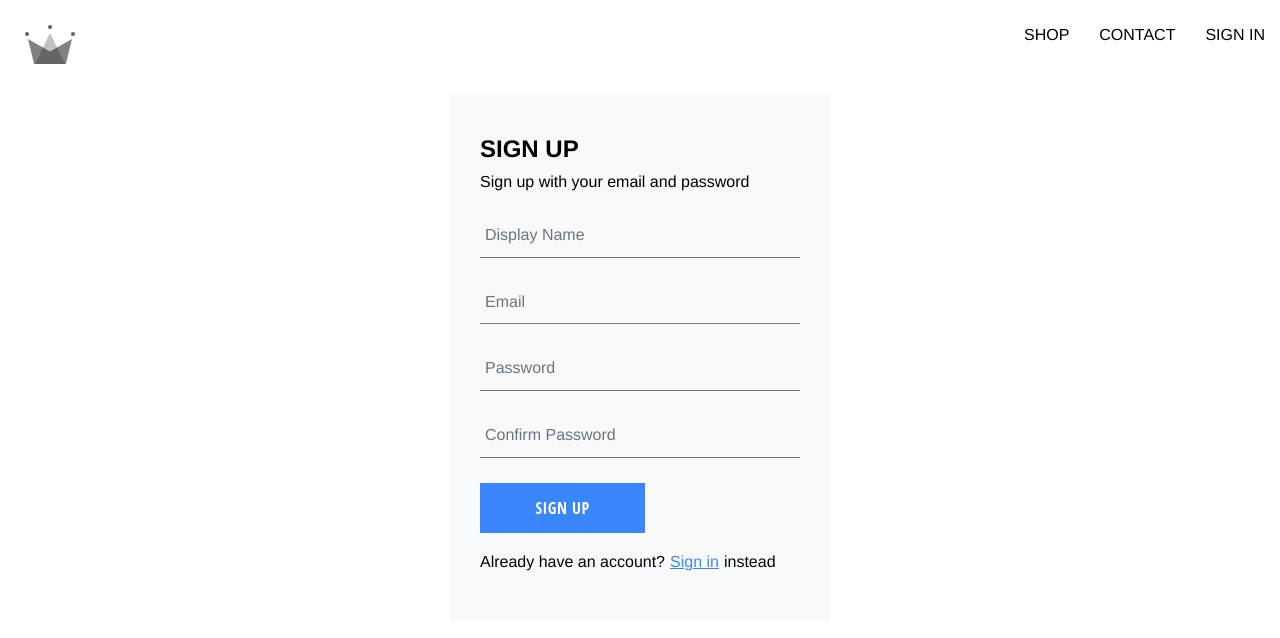
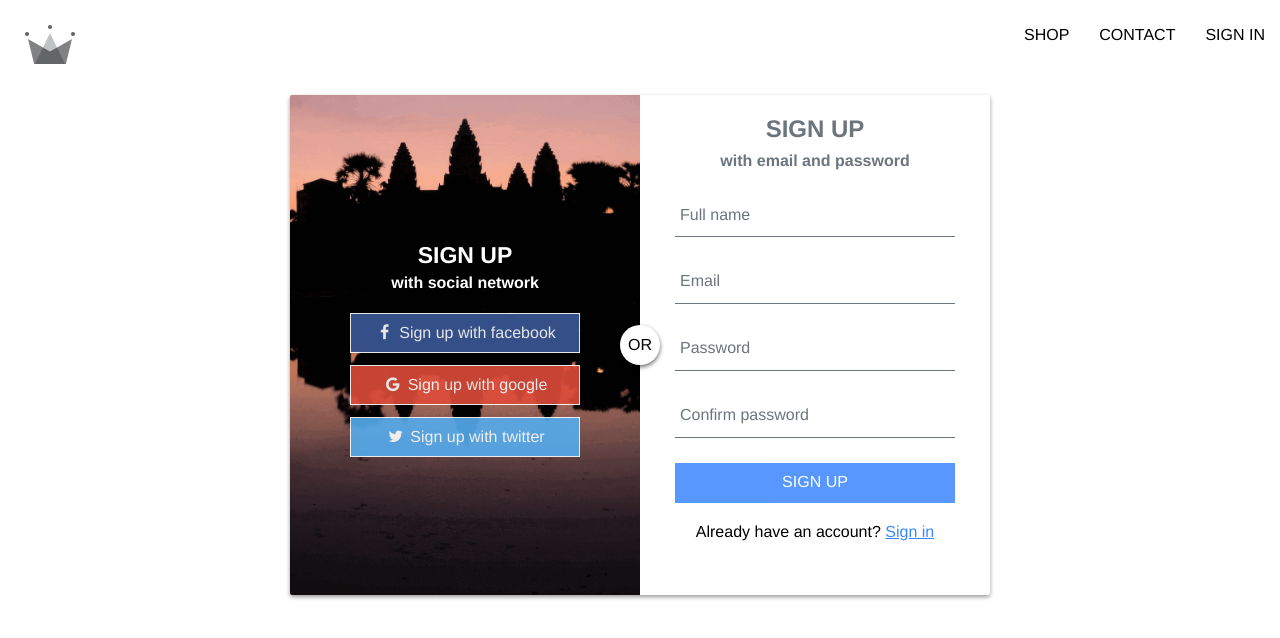
Before and after one commit to vattcarter7/klooky, a React (Create React App) app in the folder client-web/: page /signup in a window 1280 px wide. Shown: the top 638 px of the page. Built offline with nearby package versions, Linux system fonts and the light colour scheme.

Commit message:
finish sign in and signup markup

```diff
--- a/client-web/src/components/custom-button/styles/custom-button-styles.js
+++ b/client-web/src/components/custom-button/styles/custom-button-styles.js
@@ -8,14 +8,6 @@ const buttonStyles = css`
     css`
       background: ${BLUE_MEDIUM};
       color: black;
-    `}
-  ${(props) =>
-    props.facebook &&
-    css`
-      background: ${BLUE_MEDIUM};
-      color: white;
-      min-width: 250px;
-      font-size: 14px;
     `}
   color: white;
   border: none;
@@ -37,22 +29,7 @@ const invertedButtonStyles = css`
   }
 `;
 
-const googleSignInStyles = css`
-  background-color: #db4a39;
-  min-width: 250px;
-  font-size: 14px;
-  color: white;
-  &:hover {
-    background-color: #db4a40;
-    border: none;
-  }
-`;
-
-const getButtonStyles = ({ isGoogleSignIn, inverted }) => {
-  if (isGoogleSignIn) {
-    return googleSignInStyles;
-  }
-
+const getButtonStyles = ({ inverted }) => {
   return inverted ? invertedButtonStyles : buttonStyles;
 };
 
@@ -63,7 +40,6 @@ export const CustomButtonContainer = styled.button`
   letter-spacing: 0.5px;
   line-height: 50px;
   padding: 0 35px 0 35px;
-  text-transform: uppercase;
   font-family: 'Open Sans Condensed';
   font-weight: bolder;
   cursor: pointer;
--- a/client-web/src/pages/sign-in/sign-in-page.js
+++ b/client-web/src/pages/sign-in/sign-in-page.js
@@ -1,6 +1,6 @@
 import React, { useState } from 'react';
 
-import { FormInput, CustomButton, SocialNetworkButton } from '../../components';
+import { FormInput, SocialNetworkButton } from '../../components';
 
 import {
   SignInContainer,
@@ -12,9 +12,9 @@ import {
   SignUpLinkContainer,
   SocialSignInContainer,
   SocialSignInInner,
-  FormInputContainer,
   ForgotPasswordLink,
-  Or
+  Or,
+  SignInButton
 } from './styles/sign-in-page-styles';
 
 const SignInPage = ({ googleSignInStart }) => {
@@ -41,7 +41,8 @@ const SignInPage = ({ googleSignInStart }) => {
     <SignInContainer>
       <SocialSignInContainer>
         <SocialSignInInner>
-          <SignInTitle social>Sign In With Social Network</SignInTitle>
+          <SignInTitle social>SIGN IN</SignInTitle>
+          <SignInSubTitle social>with social network</SignInSubTitle>
           <SocialNetworkButton
             facebook
             onClick={() => console.log('click on facebook button')}
@@ -52,17 +53,18 @@ const SignInPage = ({ googleSignInStart }) => {
             <i className='fa fa-google fa-fw'></i> Sign in with google
           </SocialNetworkButton>
           <SocialNetworkButton twitter>
-            <i class='fa fa-twitter fa-fw'></i> Sign in with twitter
+            <i className='fa fa-twitter fa-fw'></i> Sign in with twitter
           </SocialNetworkButton>
         </SocialSignInInner>
       </SocialSignInContainer>
+
       <Or>OR</Or>
+
       <form onSubmit={handleSubmit}>
         <EmailSignInContainer>
           <EmailSignInInner>
             <SignInTitle>SIGN IN</SignInTitle>
             <SignInSubTitle>with email and password</SignInSubTitle>
-            <FormInputContainer>
             <FormInput
               name='email'
               type='email'
@@ -79,16 +81,14 @@ const SignInPage = ({ googleSignInStart }) => {
               label='password'
               required
             />
-              <CustomButton primary type='submit'>
-                {' '}
-                Sign in{' '}
-              </CustomButton>
-            </FormInputContainer>
+
+            <SignInButton>SIGN IN</SignInButton>
 
             <SignUpLinkContainer>
               Don't have an account?{' '}
               <SignUpLink to='signup'> Sign up</SignUpLink>
             </SignUpLinkContainer>
+            <br />
             <ForgotPasswordLink to='forgot-password'>
               Forgot your password?
             </ForgotPasswordLink>
--- a/client-web/src/pages/sign-in/styles/sign-in-page-styles.js
+++ b/client-web/src/pages/sign-in/styles/sign-in-page-styles.js
@@ -24,10 +24,12 @@ export const EmailSignInContainer = styled.div`
 `;
 
 export const EmailSignInInner = styled.div`
-  display: flex;
-  flex-direction: column;
-  align-items: center;
-  height: 300px;
+  width: 280px;
+  height: 200px;
+  margin-right: auto;
+  margin-left: auto;
+  margin-top: 30px;
+  text-align: center;
 `;
 
 export const SocialSignInContainer = styled.div`
@@ -56,39 +58,41 @@ export const SocialSignInInner = styled.div`
   margin-top: 125px;
 `;
 
-export const FormInputContainer = styled.div`
-  display: flex;
-  flex-direction: column;
-  width: 290px;
-  justify-content: center;
-`;
+export const SignInTitle = styled.h2`
+  color: ${GREY_MEDIUM};
 
-export const SignInTitle = styled.h1`
-  margin: 10px 0 20px 0;
-
-  color: ${GREY_MEDIUM};
   ${(props) =>
     props.social &&
     css`
       color: white;
       font-size: 23px;
-      width: 180px;
+      line-height: 30px;
+      margin-bottom: 8px;
+      width: 220px;
     `}
 `;
 
 export const SignInSubTitle = styled.h4`
-  margin: 10px 0 20px 0;
+  margin: -10px 0 0 0;
   color: ${GREY_MEDIUM};
+
+  ${(props) =>
+    props.social &&
+    css`
+      color: white;
+      margin-bottom: 15px;
+      line-height: 30px;
+      width: 220px;
+    `}
 `;
 
 export const SignUpLinkContainer = styled.div`
-  display: flex;
   margin-top: 20px;
 `;
 
 export const SignUpLink = styled(Link)`
-  margin-left: 5px;
-  margin-right: 5px;
+  margin-left: auto;
+  margin-right: auto;
   cursor: pointer;
   color: ${BLUE_MEDIUM};
 
@@ -98,9 +102,8 @@ export const SignUpLink = styled(Link)`
 `;
 
 export const ForgotPasswordLink = styled(Link)`
-  margin-left: 5px;
-  margin-right: 5px;
-  margin-top: 25px;
+  margin-right: auto;
+  margin-left: auto;
   cursor: pointer;
   color: ${BLUE_MEDIUM};
 
@@ -115,9 +118,23 @@ export const Or = styled.div`
   left: 330px;
   width: 40px;
   height: 40px;
-  background: #ddd;
+  background: white;
   border-radius: 50%;
-  box-shadow: 0 2px 4px rgba(0, 0, 0, 0.4);
+  box-shadow: 0 2px 4px rgba(0, 0, 0, 0.6);
   line-height: 40px;
   text-align: center;
 `;
+
+export const SignInButton = styled.button`
+  background-color: ${BLUE_MEDIUM};
+  height: 40px;
+  width: 100%;
+  color: white;
+  border: none;
+  cursor: pointer;
+  opacity: 0.85;
+
+  &:hover {
+    opacity: 1;
+  }
+`;
--- a/client-web/src/pages/sign-up/sign-up-page.js
+++ b/client-web/src/pages/sign-up/sign-up-page.js
@@ -4,20 +4,27 @@ import {
   SignUpContainer,
   SignUpTitle,
   SignInLink,
-  SignInLinkContainer
+  SignInLinkContainer,
+  SocialSignUpContainer,
+  SocialSignUpInner,
+  SignUpSubTitle,
+  Or,
+  EmailSignUpContainer,
+  EmailSignUpInner,
+  SignUpButton
 } from './styles/sign-up-page-styles';
 
-import { FormInput, CustomButton } from '../../components';
+import { FormInput, SocialNetworkButton } from '../../components';
 
 const SignUpPage = ({ signUpStart }) => {
   const [userCredentials, setUserCredentials] = useState({
-    displayName: '',
+    fullname: '',
     email: '',
     password: '',
     confirmPassword: ''
   });
 
-  const { displayName, email, password, confirmPassword } = userCredentials;
+  const { fullname, email, password, confirmPassword } = userCredentials;
 
   const handleSubmit = async (event) => {
     event.preventDefault();
@@ -27,7 +34,7 @@ const SignUpPage = ({ signUpStart }) => {
       return;
     }
 
-    signUpStart({ displayName, email, password });
+    signUpStart({ fullname, email, password });
   };
 
   const handleChange = (event) => {
@@ -38,16 +45,38 @@ const SignUpPage = ({ signUpStart }) => {
 
   return (
     <SignUpContainer>
+      <SocialSignUpContainer>
+        <SocialSignUpInner>
+          <SignUpTitle social>SIGN UP</SignUpTitle>
+          <SignUpSubTitle social>with social network</SignUpSubTitle>
+          <SocialNetworkButton
+            facebook
+            onClick={() => console.log('click on facebook button')}
+          >
+            <i className='fa fa-facebook fa-fw'></i> Sign up with facebook
+          </SocialNetworkButton>
+          <SocialNetworkButton google>
+            <i className='fa fa-google fa-fw'></i> Sign up with google
+          </SocialNetworkButton>
+          <SocialNetworkButton twitter>
+            <i className='fa fa-twitter fa-fw'></i> Sign up with twitter
+          </SocialNetworkButton>
+        </SocialSignUpInner>
+      </SocialSignUpContainer>
+
+      <Or>OR</Or>
+
+      <form onSubmit={handleSubmit}>
+        <EmailSignUpContainer>
+          <EmailSignUpInner>
             <SignUpTitle>SIGN UP</SignUpTitle>
-      <span>Sign up with your email and password</span>
-      <form onSubmit={handleSubmit}>
+            <SignUpSubTitle>with email and password</SignUpSubTitle>
             <FormInput
               type='text'
-          name='displayName'
-          value={displayName}
+              name='fullname'
+              value={fullname}
               onChange={handleChange}
-          label='Display Name'
-          backgroundGrey
+              label='Full name'
               required
             />
             <FormInput
@@ -56,7 +85,6 @@ const SignUpPage = ({ signUpStart }) => {
               value={email}
               onChange={handleChange}
               label='Email'
-          backgroundGrey
               required
             />
             <FormInput
@@ -65,7 +93,6 @@ const SignUpPage = ({ signUpStart }) => {
               value={password}
               onChange={handleChange}
               label='Password'
-          backgroundGrey
               required
             />
             <FormInput
@@ -73,18 +100,17 @@ const SignUpPage = ({ signUpStart }) => {
               name='confirmPassword'
               value={confirmPassword}
               onChange={handleChange}
-          label='Confirm Password'
-          backgroundGrey
+              label='Confirm password'
               required
             />
-        <CustomButton primary type='submit'>
-          SIGN UP
-        </CustomButton>
+            <SignUpButton>SIGN UP</SignUpButton>
+            <SignInLinkContainer>
+              Already have an account?{' '}
+              <SignInLink to='signin'> Sign in</SignInLink>
+            </SignInLinkContainer>
+          </EmailSignUpInner>
+        </EmailSignUpContainer>
       </form>
-      <SignInLinkContainer>
-        Already have an account? <SignInLink to='signin'> Sign in</SignInLink>{' '}
-        instead
-      </SignInLinkContainer>
     </SignUpContainer>
   );
 };
--- a/client-web/src/pages/sign-up/styles/sign-up-page-styles.js
+++ b/client-web/src/pages/sign-up/styles/sign-up-page-styles.js
@@ -1,30 +1,79 @@
-import styled from 'styled-components/macro';
+import styled, { css } from 'styled-components/macro';
 import { Link } from 'react-router-dom';
 
-import { BLUE_MEDIUM, BLUE_DARK, GREY_LIGHT } from '../../../constants/colors';
+import { BLUE_MEDIUM, BLUE_DARK, GREY_MEDIUM } from '../../../constants/colors';
 
 export const SignUpContainer = styled.div`
+  position: relative;
+  margin: 0 auto;
+  width: 700px;
+  height: 500px;
+  background: #fff;
+  border-radius: 2px;
+  box-shadow: 0 2px 4px rgba(0, 0, 0, 0.4);
+`;
+
+export const SocialSignUpContainer = styled.div`
+  position: absolute;
+  top: 0;
+  left: 0;
+  box-sizing: border-box;
+  width: 350px;
+  height: 500px;
+  background: url('angkorwat.png');
+  background-size: cover;
+  background-position: center;
+  border-radius: 2px 0 0 2px;
+`;
+
+export const SocialSignUpInner = styled.div`
   display: flex;
   flex-direction: column;
-  width: 380px;
+  align-items: center;
+  justify-content: center;
+  text-align: center;
+  height: 250px;
+  width: 250px;
   margin-right: auto;
   margin-left: auto;
-  background-color: ${GREY_LIGHT};
-  padding: 30px;
+  margin-top: 125px;
 `;
 
 export const SignUpTitle = styled.h2`
-  margin: 10px 0;
+  color: ${GREY_MEDIUM};
+
+  ${(props) =>
+    props.social &&
+    css`
+      color: white;
+      font-size: 23px;
+      line-height: 30px;
+      margin-bottom: 8px;
+      width: 220px;
+    `}
+`;
+
+export const SignUpSubTitle = styled.h4`
+  margin: -10px 0 0 0;
+  color: ${GREY_MEDIUM};
+
+  ${(props) =>
+    props.social &&
+    css`
+      color: white;
+      margin-bottom: 15px;
+      line-height: 30px;
+      width: 220px;
+    `}
 `;
 
 export const SignInLinkContainer = styled.div`
-  padding: 20px 0;
-  display: flex;
+  margin-top: 20px;
 `;
 
 export const SignInLink = styled(Link)`
-  margin-left: 5px;
-  margin-right: 5px;
+  margin-left: auto;
+  margin-right: auto;
   cursor: pointer;
   color: ${BLUE_MEDIUM};
   text-decoration: underline;
@@ -33,3 +82,49 @@ export const SignInLink = styled(Link)`
     color: ${BLUE_DARK};
   }
 `;
+
+export const Or = styled.div`
+  position: absolute;
+  top: 230px;
+  left: 330px;
+  width: 40px;
+  height: 40px;
+  background: white;
+  border-radius: 50%;
+  box-shadow: 0 2px 4px rgba(0, 0, 0, 0.6);
+  line-height: 40px;
+  text-align: center;
+`;
+
+export const EmailSignUpContainer = styled.div`
+  position: absolute;
+  top: 0;
+  right: 0;
+  width: 350px;
+  height: 200px;
+  border-radius: 0 2px 2px 0;
+  margin-top: 30px;
+`;
+
+export const EmailSignUpInner = styled.div`
+  width: 280px;
+  height: 200px;
+  margin-right: auto;
+  margin-left: auto;
+  margin-top: -30px;
+  text-align: center;
+`;
+
+export const SignUpButton = styled.button`
+  background-color: ${BLUE_MEDIUM};
+  height: 40px;
+  width: 100%;
+  color: white;
+  border: none;
+  cursor: pointer;
+  opacity: 0.85;
+
+  &:hover {
+    opacity: 1;
+  }
+`;
```
Also changed, not shown: client-web/src/pages/sign-in-new/sign-in-new-page.js (deleted), client-web/src/pages/sign-in-new/styles/sign-in-new-page-styles.js (deleted). Lines whose indentation alone changed are shown as unchanged.
